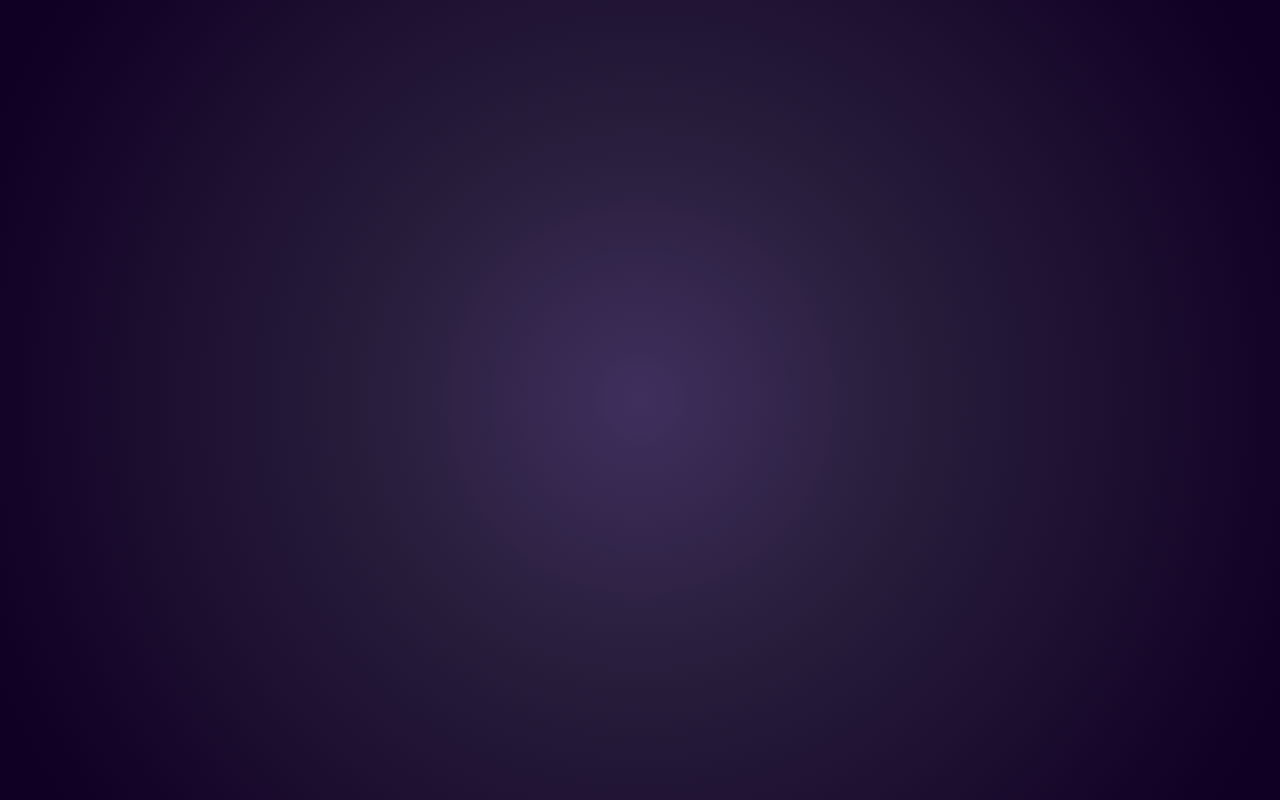
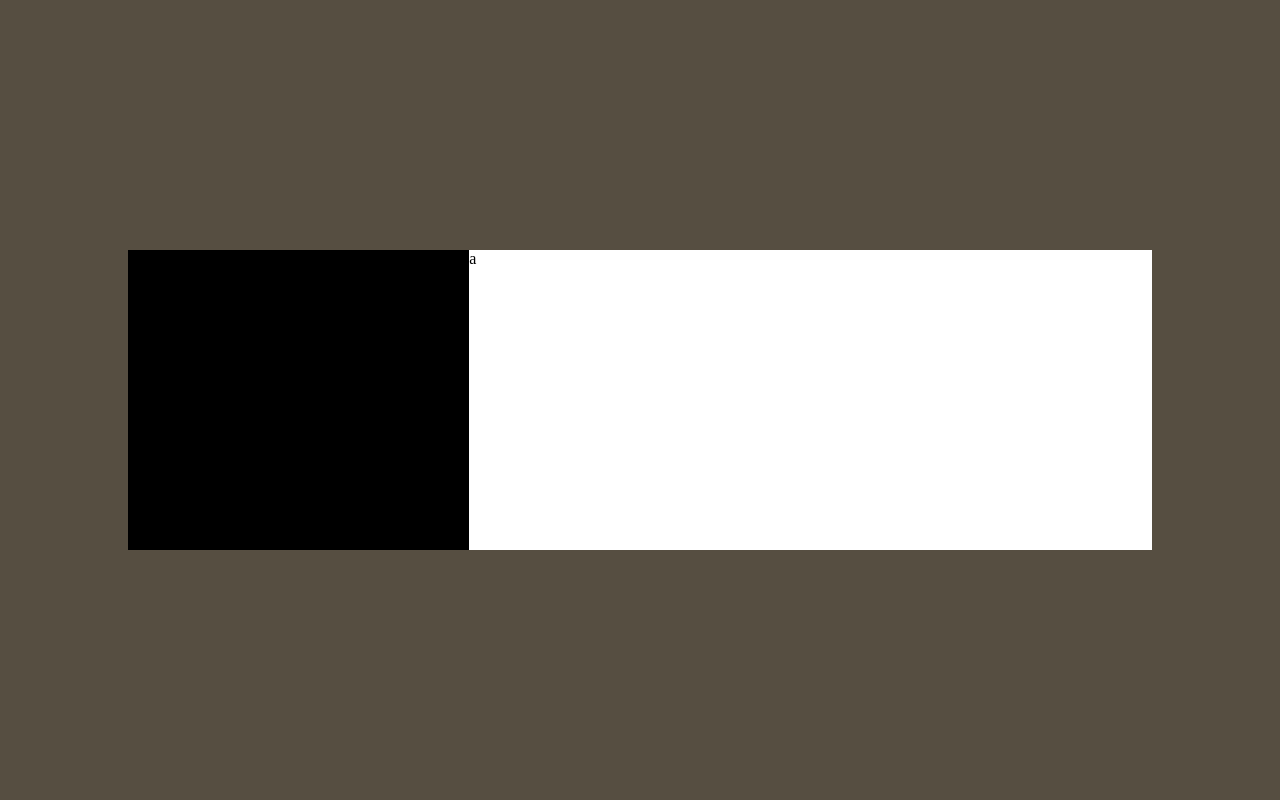
Before and after one commit to SalamanderKrajza/frontend-form, a website: page index.html in a window 1280 px wide. Drawn offline with Linux system fonts and the light colour scheme.

Commit message:
Init npm, start styling

```diff
--- a/index.html
+++ b/index.html
@@ -7,7 +7,10 @@
     <link rel="stylesheet" type="text/css" href="css/styles.css" />
     <link rel="stylesheet" type="text/css" href="css/normalize.css" />
   </head>
-  <body>
-
+  <body class="body">
+    <main class="main">
+      <section class="left">a</section>
+      <section class="right">a</section>
+    </main>
   </body>
 </html>
--- /dev/null
+++ b/scss/styles.scss
@@ -0,0 +1,36 @@
+$bg-color: #564e41;
+
+html {
+  box-sizing: border-box;
+  height: 100%;
+}
+
+*,
+*:before,
+*:after {
+  box-sizing: inherit;
+}
+
+.body {
+  background-color: $bg-color;
+  display: flex;
+  justify-content: center;
+  align-items: center;
+  height: 100%;
+}
+
+.main {
+    width: 80%;
+    display: grid;
+    grid-template-columns: 1fr 2fr;
+  }
+
+  .left {
+    height: 300px;
+    background: black;
+  }
+
+  .right {
+    height: 300px;
+    background: white;
+  }
```
Also changed, not shown: package.json (added, +22 -0 lines), css/styles.css, 2 other files.
